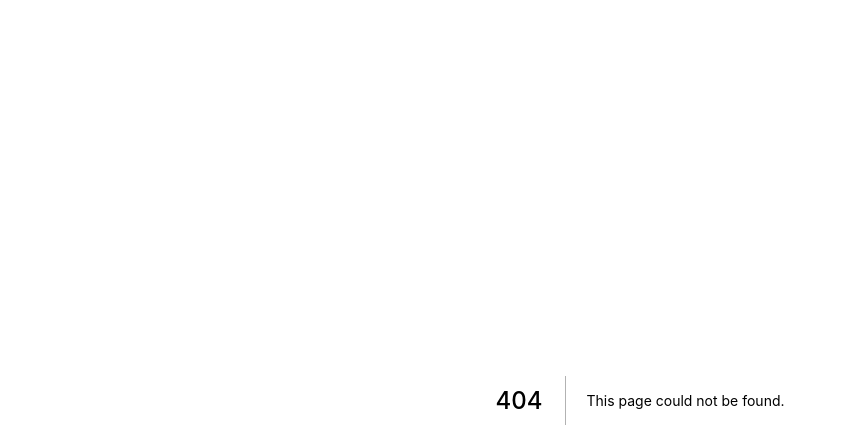
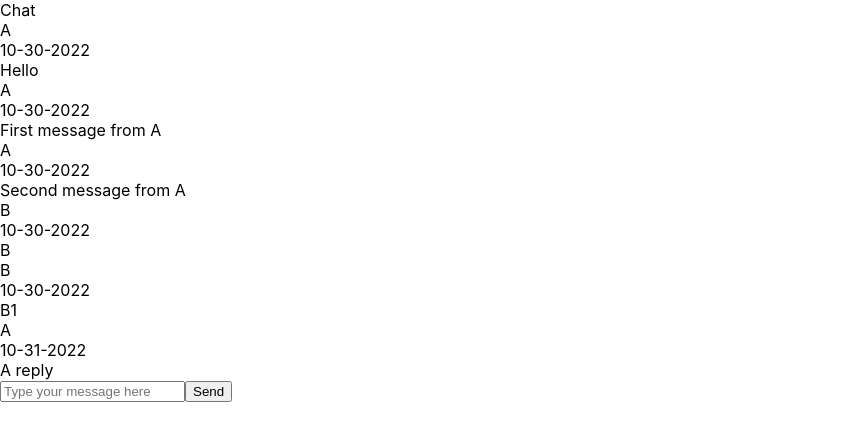
Before and after one commit to nhat117/interview, a Next.js app: page /chats in a window 1280 px wide. Before the commit this address had no page. Shown: the top 448 px of the page, without its empty margins (0-847 px from the left). Built offline with nearby package versions, Linux system fonts and the light colour scheme; data requests are answered from the project's data file.

Commit message:
Feat: Implement Barebone of the chat application

```diff
--- /dev/null
+++ b/components/ChatCells.jsx
@@ -0,0 +1,15 @@
+import React from "react";
+
+const ChatCells = (props) => {
+	const message = props.message;
+
+	return (
+		<div className='chat-message'>
+			<div className='chat-message-user'>{message.sender}</div>
+			<div className='chat-message-time'>{message.timestamp}</div>
+			<div className='chat-message-text'>{message.content}</div>
+		</div>
+	);
+};
+
+export default ChatCells;
--- /dev/null
+++ b/context/index.jsx
@@ -0,0 +1,14 @@
+import React, { useState, createContext } from "react";
+
+export const Context = createContext();
+
+export const ContextProvider = (props) => {
+  const [isLoggedIn, setIsLoggedIn] = useState(false);
+
+  const value = {
+    isLoggedIn,
+    setIsLoggedIn
+  };
+
+  return <Context.Provider value={value}>{props.children}</Context.Provider>;
+};
--- /dev/null
+++ b/db.json
@@ -0,0 +1,40 @@
+{
+	"messages": [
+		{
+			"id": "m1",
+			"content": "Hello",
+			"timestamp": "10-30-2022",
+			"sender": "A"
+		},
+		{
+			"id": "m2",
+			"content": "First message from A",
+			"timestamp": "10-30-2022",
+			"sender": "A"
+		},
+		{
+			"id": "m3",
+			"content": "Second message from A",
+			"timestamp": "10-30-2022",
+			"sender": "A"
+		},
+		{
+			"id": "m4",
+			"content": "B",
+			"timestamp": "10-30-2022",
+			"sender": "B"
+		},
+		{
+			"id": "m5",
+			"content": "B1",
+			"timestamp": "10-30-2022",
+			"sender": "B"
+		},
+		{
+			"id": "m6",
+			"content": "A reply",
+			"timestamp": "10-31-2022",
+			"sender": "A"
+		}
+	]
+}
--- a/package.json
+++ b/package.json
@@ -3,12 +3,13 @@
   "version": "0.1.0",
   "private": true,
   "scripts": {
-    "dev": "next dev",
+    "dev": "next dev -p 4000",
     "build": "next build",
     "start": "next start",
     "lint": "next lint"
   },
   "dependencies": {
+    "axios": "^1.1.3",
     "next": "12.3.1",
     "react": "18.2.0",
     "react-dom": "18.2.0"
--- a/pages/_app.js
+++ b/pages/_app.js
@@ -1,7 +1,11 @@
-import '../styles/globals.css'
-
+import "../styles/globals.css";
+import {ContextProvider} from "../context";
 function MyApp({ Component, pageProps }) {
-  return <Component {...pageProps} />
+	return (
+		<ContextProvider>
+			<Component {...pageProps} />
+		</ContextProvider>
+	);
 }
 
-export default MyApp
+export default MyApp;
--- /dev/null
+++ b/pages/chats.jsx
@@ -0,0 +1,74 @@
+import React, { useContext, useEffect, useState } from "react";
+import axios from "axios";
+import ChatCells from "../components/ChatCells";
+
+const path = 'http://localhost:3000/messages';
+
+const chats = () => {
+	const [messages, setMessages] = useState([]);
+    const [sendMessage, setSendMessage] = useState('');
+
+    const fetchMessages = async () => {
+        const tmpMsg = localStorage.getItem('messages');
+        if(tmpMsg === null) {
+            console.log('fetching messages');
+            const response = await axios.get(path);
+            setMessages(response.data);
+            localStorage.setItem('messages', JSON.stringify(response.data));
+
+        } else {
+            console.log('using local storage');
+            setMessages(JSON.parse(tmpMsg));
+        }
+        //Add message into local storage
+    };
+    //Check login status, if not login, redirect back to login page
+
+
+    //Function to send message
+    const handleSendMessage = async (e) => {
+        e.preventDefault();
+        const newMessage = {
+            id: `m${messages.length + 1}`,
+            sender: 'B',
+            content: sendMessage,
+            timestamp: new Date().toLocaleString()
+        }
+        //Push data into local storage
+        setMessages([...messages, newMessage]);
+        localStorage.setItem('messages', JSON.stringify([...messages, newMessage]));
+        setSendMessage('');
+    };
+
+
+    //Fetch message when rendering the component
+    //TODO: Update infinite scroll Do not load all message
+
+    const onMessageChange = (e) => {
+        setSendMessage(e.target.value);
+    };
+
+    useEffect(() => {
+        fetchMessages();
+    }, []);
+
+	return <div>
+        <div className='chat-container'>
+            <div className='chat-title'>Chat</div>
+            <div className='chat-messages'>
+                {messages.map((message) => {
+                    return <ChatCells message = {message}/>
+                })}
+            </div>
+        {/* Refractor this into component */}
+            <div className='chat-input'>
+                <form onSubmit={e => handleSendMessage(e)}>
+                    <input type='text' value = {sendMessage} onChange = {onMessageChange} placeholder='Type your message here' />
+                    <button type='submit'>Send</button>
+                </form>
+            </div>
+        </div>
+    </div>;
+};
+
+export default chats;
```
Also changed, not shown: components/StyledButton.jsx (added, +7 -0 lines), pages/index.js (+26 -66 lines), 2 other files (tests, documents, lock files or other folders).
